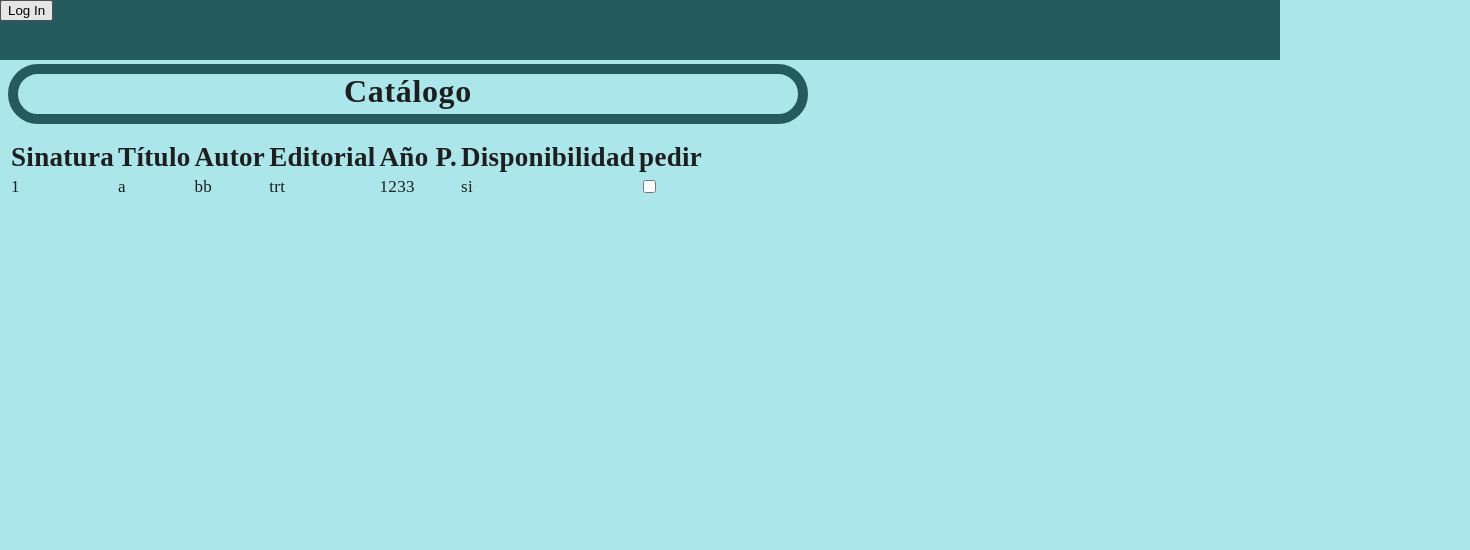
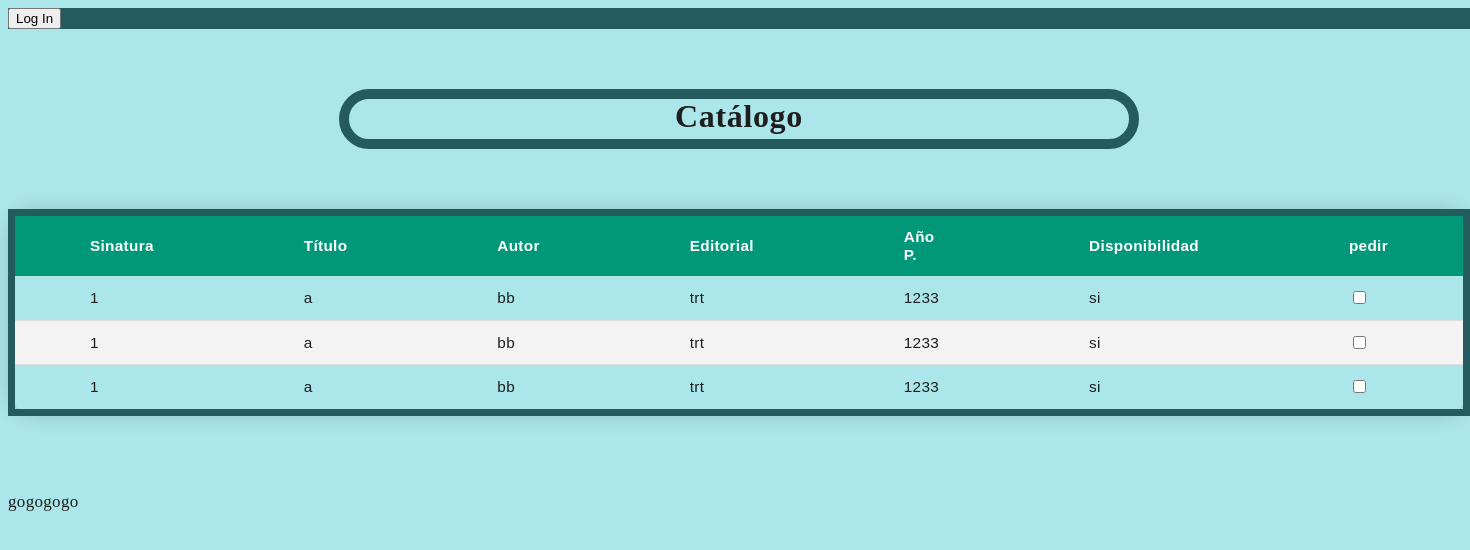
Before and after one commit to pinguille0027/Biblioteca, a plain HTML site: page index.html in a window 1280 px wide. Shown: the whole page, 1470 px wide, since content can reach past the window. Drawn offline with Linux system fonts and the light colour scheme.

Commit message:
estilizando a pocos

```diff
--- a/estilo.css
+++ b/estilo.css
@@ -15,6 +15,7 @@
     --icon-hue-shift: invert(5%) sepia(10%) saturate(7495%) hue-rotate(182deg) brightness(95%) contrast(105%);
     --link-icon-hue-shift: invert(94%) sepia(31%) saturate(4501%) hue-rotate(319deg) brightness(103%) contrast(102%);
 
+
 }
 
 body {
@@ -28,35 +29,78 @@ body {
     line-height: 105%;
     text-align: justify;
     overflow-x: hidden;
+    display: grid;
+}
 
-}
-header{
+header {
     background-color: var(--color-dark);
-    box-sizing: content-box;
+    margin: 0;
+    /*box-sizing: content-box;
     width: 100% ;
     height: 60px;
     position: absolute;
     top: 0;
-    left: 0;
+    left: 0;*/
+}
 
-}
+.relleno {}
+
+.login {}
+
 .catalogo {
+
     color: var(--color-primary);
     font-size: var(--typography-size-h1);
     letter-spacing: var(--typography-spacing-h1);
     text-align: center;
     line-height: 110%;
     font-weight: 700;
-    margin: 4rem 0 1rem 0;
+    margin: 60px auto 60px auto;
     border: 10px solid #245B5F;
     box-sizing: border-box;
     width: 800px;
     height: 60px;
     border-radius: 5000px;
+
+
 }
 
-th {
-    font-size: var(--typography-size-th);
-    font-weight: 700;
-    line-height: 110%;
+.tabla_catalogo {
+    border-collapse: collapse;
+    border: 7.5px solid var(--color-dark);
+    border-radius: 30px;
+    font-size: 0.9em;
+    font-family: sans-serif;
+    min-width: 400px;
+    box-shadow: 0 0 20px rgba(0, 0, 0, 0.15);
+    margin: 0px auto 60px auto;
 }
+
+.tabla_catalogo thead tr {
+    background-color: #009879;
+    color: #ffffff;
+    text-align: left;
+}
+
+.tabla_catalogo th, .tabla_catalogo td {
+    padding: 12px 75px;
+}
+
+.tabla_catalogo tbody tr {
+    border-bottom: 1px solid #dddddd;
+}
+
+.tabla_catalogo tbody tr:nth-of-type(even) {
+    background-color: #f3f3f3;
+}
+
+.tabla_catalogo tbody tr:last-of-type {
+    border-bottom: 2px solid #009879;
+}
+
+.tabla_catalogo tbody tr.active-row {
+    font-weight: bold;
+    color: #009879;
+}
+
+footer {}
--- a/index.html
+++ b/index.html
@@ -14,7 +14,8 @@
 
 <body>
     <header>
-        <button>
+        <div class="relleno"></div>
+        <button class="login">
             Log In
         </button>
     </header>
@@ -23,6 +24,7 @@
             Catálogo
         </section>
         <table class="tabla_catalogo">
+            <thead>
                 <tr>
                     <th>Sinatura</th>
                     <th>Título</th>
@@ -31,6 +33,22 @@
                     <th>Año P.</th>
                     <th>Disponibilidad</th>
                     <th>pedir</th>
+                </tr>
+            </thead>
+            <tbody>
+                <tr>
+                    <!-- aquí añadiriía la lista generada de cada libro, buscar-->
+                    <td>1</td>
+                    <td>a</td>
+                    <td>bb</td>
+                    <td>trt</td>
+                    <td>1233</td>
+                    <td>si</td>
+                    <td>
+                        <form action="" method="get">
+                            <input type="checkbox" name="addpedido" id="addpedido">
+                        </form>
+                    </td>
                 </tr>
                 <tr>
                     <!-- aquí añadiriía la lista generada de cada libro, buscar-->
@@ -46,8 +64,29 @@
                         </form>
                     </td>
                 </tr>
+                <tr>
+                    <!-- aquí añadiriía la lista generada de cada libro, buscar-->
+                    <td>1</td>
+                    <td>a</td>
+                    <td>bb</td>
+                    <td>trt</td>
+                    <td>1233</td>
+                    <td>si</td>
+                    <td>
+                        <form action="" method="get">
+                            <input type="checkbox" name="addpedido" id="addpedido">
+                        </form>
+                    </td>
+                </tr>
+            </tbody>
+            <tfoot>
+
+            </tfoot>
         </table>
     </main>
+    <footer>
+        <p>gogogogo</p>
+    </footer>
 </body>
 
 </html>
```
Lines whose indentation alone changed are shown as unchanged.
